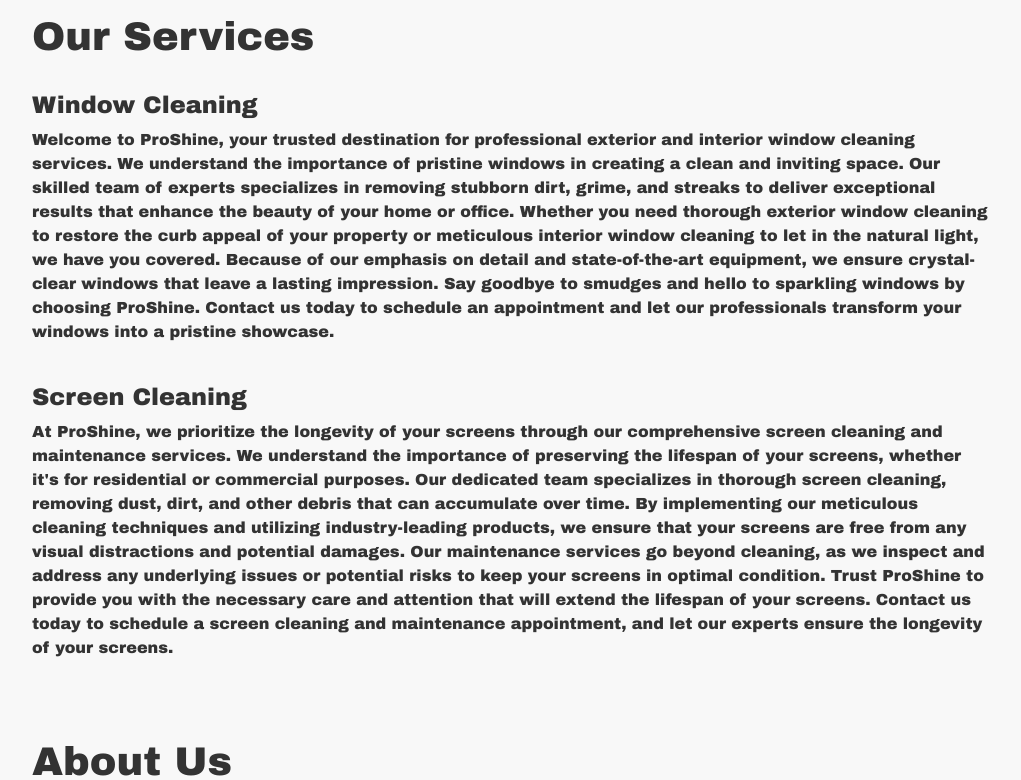
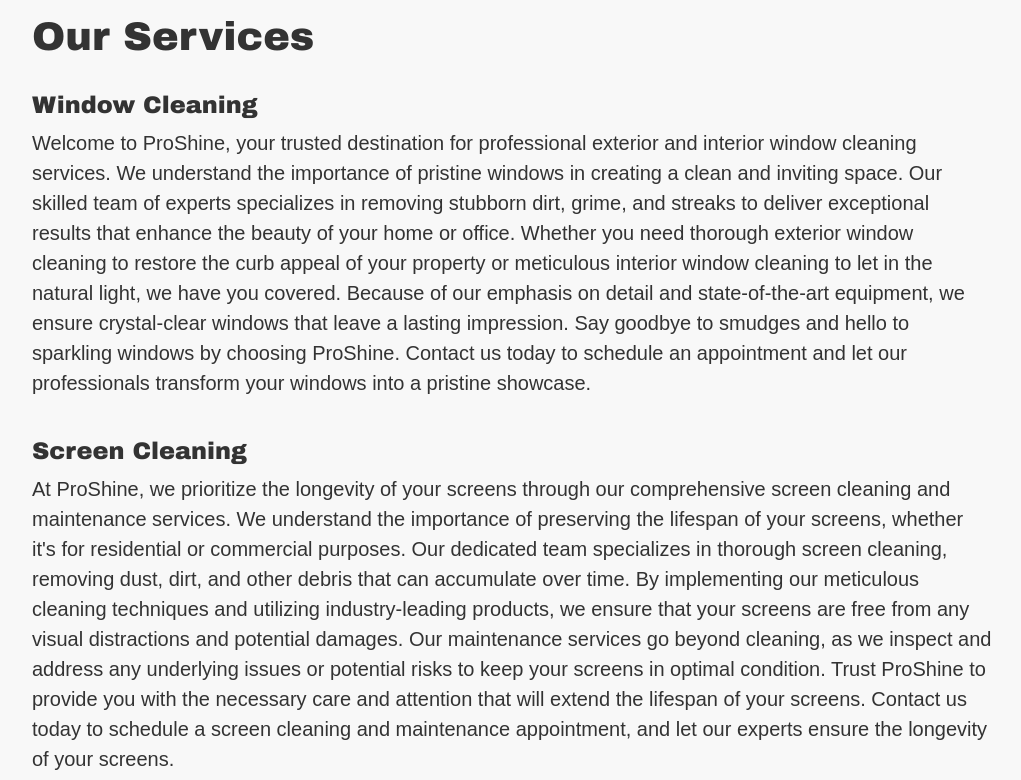
Before and after one commit to LandonHancock10/LandonHancock10.github.io, a plain HTML site: page index.html in a window 1280 px wide. Shown: the part 860-1640 px from the top of the page, without its empty margins (128-1149 px from the left). Drawn offline with Linux system fonts and the light colour scheme.

Commit message:
Add files via upload

```diff
--- a/styles.css
+++ b/styles.css
@@ -13,6 +13,12 @@ button {
     margin: 0;
     padding: 0;
     font-family: Arial black;
+}
+
+#about p, #services p, #contact p{
+    font-family: sans-serif;
+    font-size: 20px;
+    line-height: 1.5;
 }
 
 /* Global styles */
```
